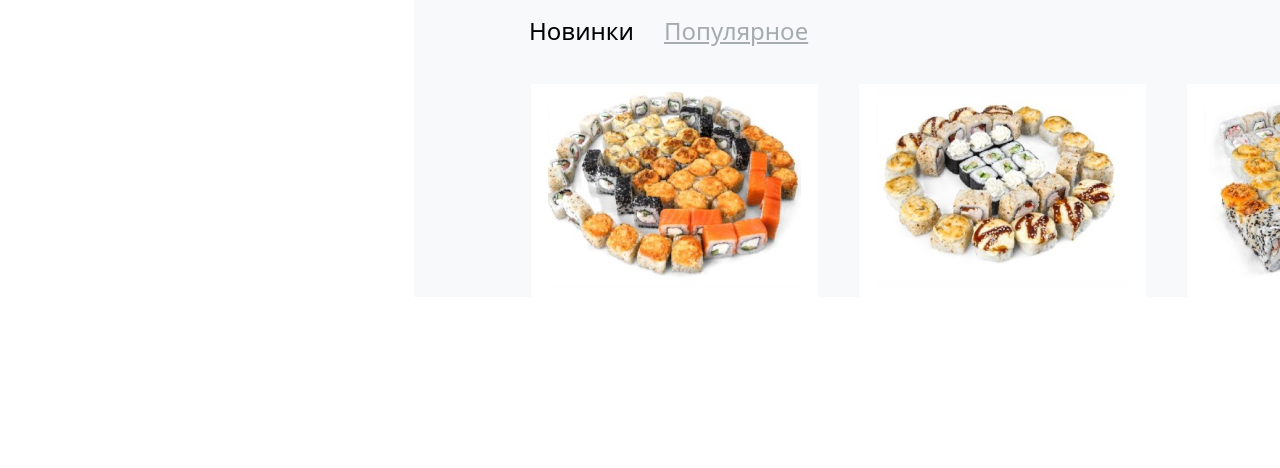
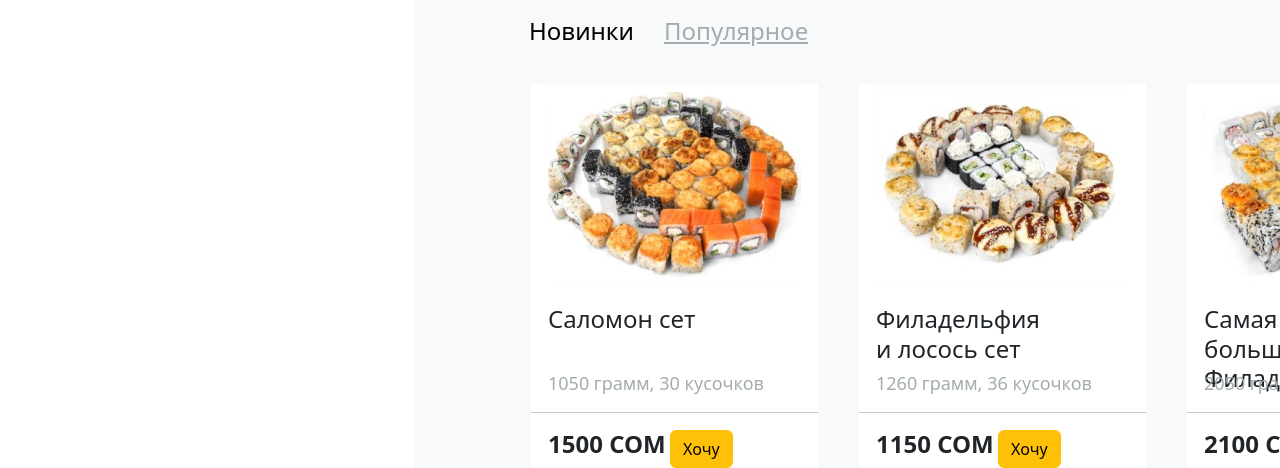
Before and after one commit to vafiiq/romsem, a plain HTML site: page index.html in a window 1280 px wide. Shown: the part 1123-1591 px from the top of the page. Before the commit the page ends 1420 px from the top, so only its background shows below. Drawn offline with nearby package versions, Linux system fonts and the light colour scheme.

Commit message:
novelties end

```diff
--- a/index.html
+++ b/index.html
@@ -85,13 +85,26 @@
                     </div>
                     <div class="novelties__components">
                         <div class="novelties__components__card"><img src="./images/component(1).png" alt="" class="novelties__components__card__img">
-                        <h4 class="novelties__components__card__title"></h4>
+                        <h4 class="novelties__components__card__title">Саломон сет</h4>
+                        <span class="novelties__components__card__details">1050 грамм, 30 кусочков</span>
+                        <hr class="novelties__components__card__line">
+                        <span class="novelties__components__card__price">1500 СОМ</span>
+                        <button class="btn btn-warning">Хочу</button>
                         </div>
                         <div class="novelties__components__card"><img src="./images/component(2).png" alt="" class="novelties__components__card__img">
-                        <h4 class="novelties__components__card__title"></h4>
+                        <h4 class="novelties__components__card__title">Филадельфия и
+                            лосось сет</h4>
+                            <span class="novelties__components__card__details">1260 грамм, 36 кусочков</span>
+                            <hr class="novelties__components__card__line">
+                            <span class="novelties__components__card__price">1150 СОМ</span>
+                            <button class="btn btn-warning">Хочу</button>
                         </div>
                         <div class="novelties__components__card"><img src="./images/component(3).png" alt="" class="novelties__components__card__img">
-                        <h4 class="novelties__components__card__title"></h4>
+                        <h4 class="novelties__components__card__title">Самая большая Филадельфия</h4>
+                        <span class="novelties__components__card__details">2050 грамм, 45 кусочков</span>
+                        <hr class="novelties__components__card__line">
+                        <span class="novelties__components__card__price">2100 СОМ</span>
+                        <button class="btn btn-warning">Хочу</button>
                         </div>
                     </div>
                 </div>
--- a/scss/_generals.scss
+++ b/scss/_generals.scss
@@ -2,4 +2,5 @@
     margin: 0;
     padding: 0;
     box-sizing: border-box;
+    scroll-behavior: smooth;
 }
--- a/scss/blocks/_intro.scss
+++ b/scss/blocks/_intro.scss
@@ -5,7 +5,7 @@
 
 
     &__photo {
-        padding: 124px 160px 50px 110px;
+        margin: 124px 0px 50px 110px;
     }
 
     &__categories {
--- a/scss/blocks/_novelties.scss
+++ b/scss/blocks/_novelties.scss
@@ -31,6 +31,30 @@
             &__img {
                 padding: 1px 17px;
             }
+            &__title{
+                font-weight: 500;
+                font-size: 24px;
+                line-height: 29.75px;
+                margin-left: 17px;
+                width: 180px;
+                margin-top: 15px;
+                height: 60px;
+            }
+            &__details{
+                font-weight: 400;
+                font-size: 18px;
+                line-height: 22.32px;
+                color: #A4ACAD;
+                margin-left: 17px;
+                margin-top: 30px;
+                margin-bottom: 20px;
+            }
+            &__price{
+                font-weight: 700;
+                font-size: 24px;
+                line-height: 30.05px;
+                margin-left: 17px;
+            }
         }
     }
 }
```
Also changed, not shown: css/style.css, css/style.min.css.
